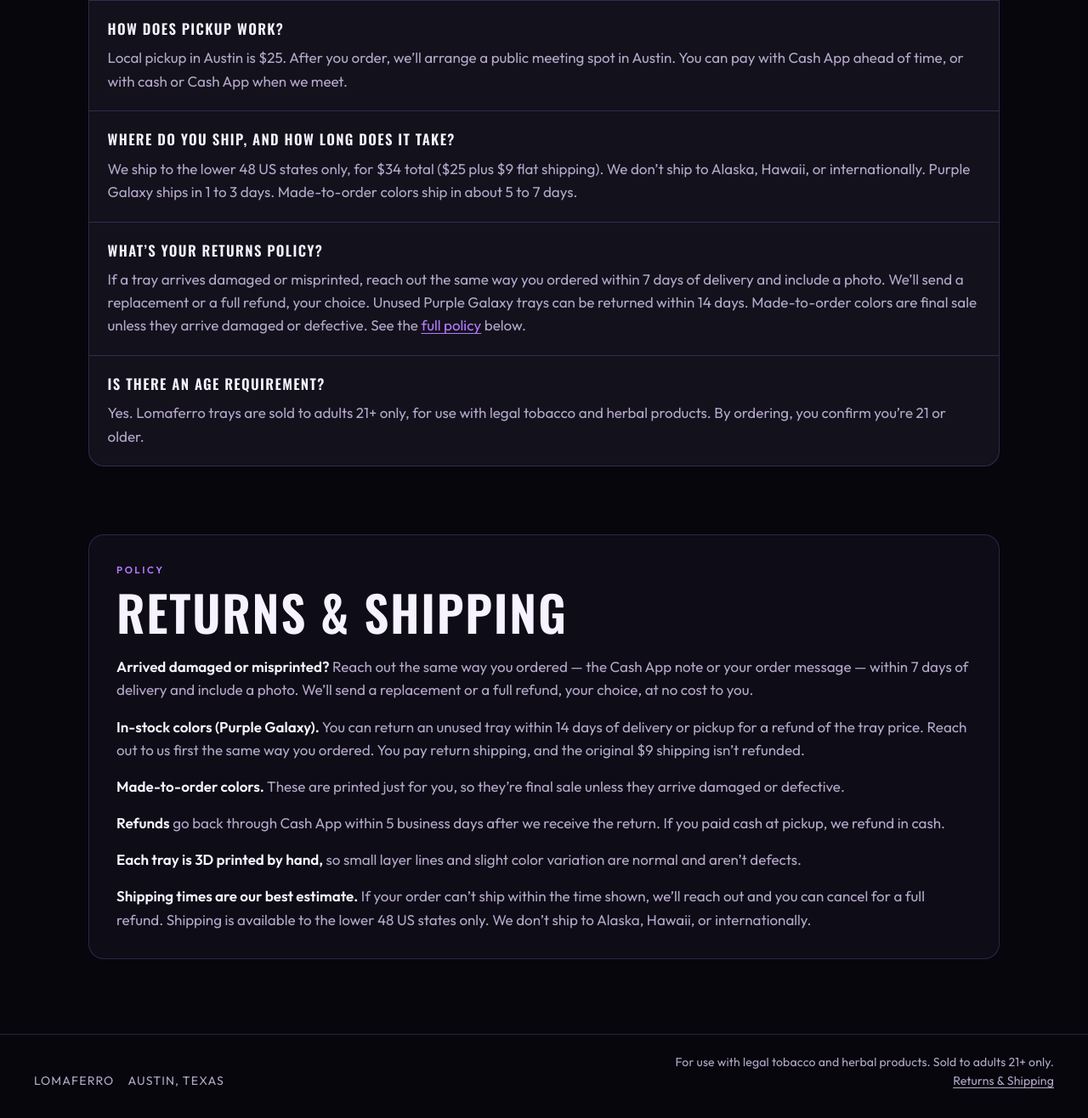
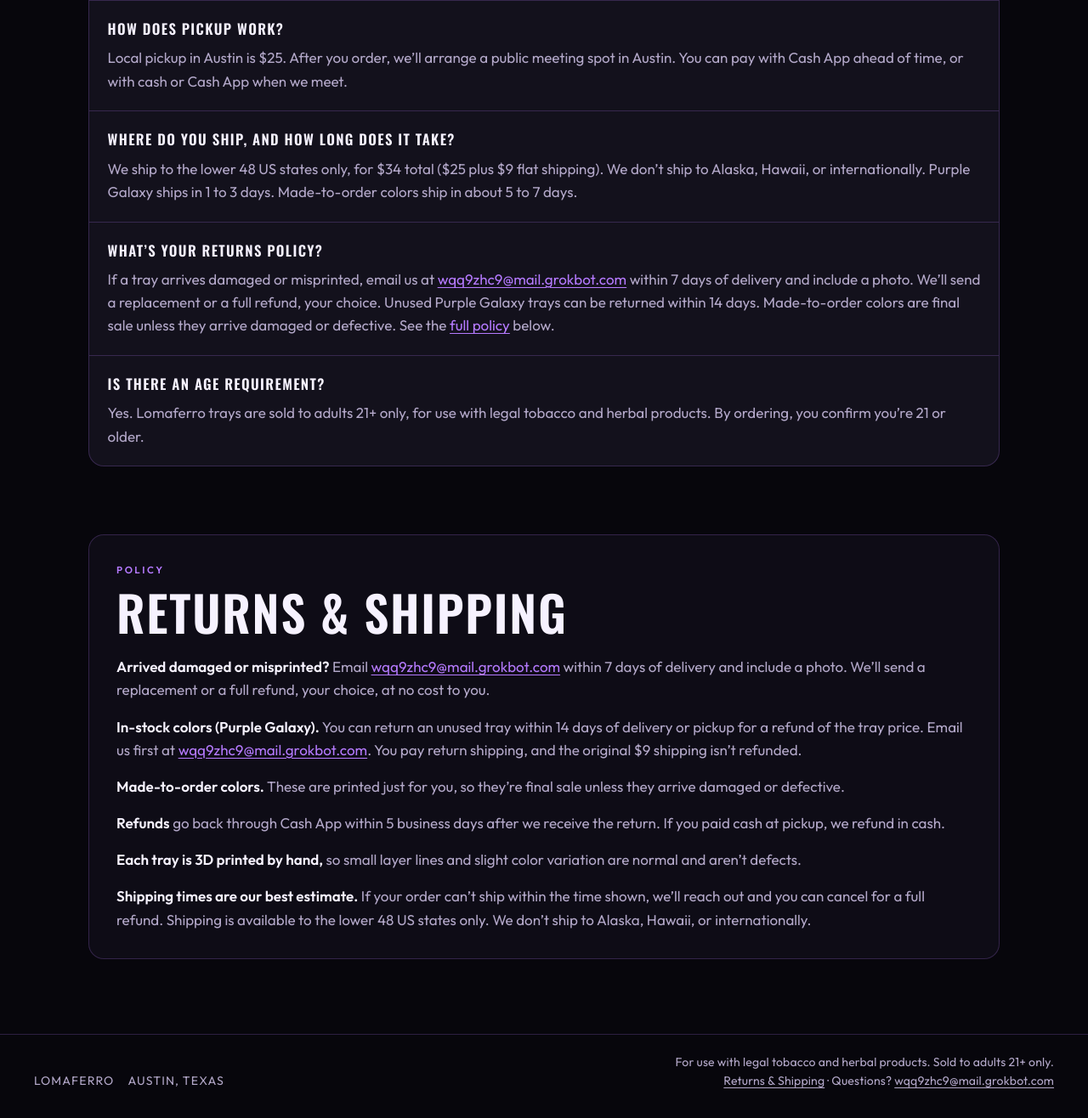
Before and after one commit to metamane1/lomaferro, a plain HTML site: page index.html in a window 1280 px wide. Shown: the part 5518-6834 px from the top of the page at 85% size. Drawn offline with Linux system fonts and the light colour scheme; some packages are replaced by stand-ins of ours; a script that the page names is missing.

Commit message:
Add business contact email

```diff
--- a/index.html
+++ b/index.html
@@ -363,7 +363,7 @@
         </li>
         <li class="faq-item">
           <h3>What’s your returns policy?</h3>
-          <p>If a tray arrives damaged or misprinted, reach out the same way you ordered within 7 days of delivery and include a photo. We’ll send a replacement or a full refund, your choice. Unused Purple Galaxy trays can be returned within 14 days. Made-to-order colors are final sale unless they arrive damaged or defective. See the <a href="#policy">full policy</a> below.</p>
+          <p>If a tray arrives damaged or misprinted, email us at <a href="mailto:wqq9zhc9@mail.grokbot.com">wqq9zhc9@mail.grokbot.com</a> within 7 days of delivery and include a photo. We’ll send a replacement or a full refund, your choice. Unused Purple Galaxy trays can be returned within 14 days. Made-to-order colors are final sale unless they arrive damaged or defective. See the <a href="#policy">full policy</a> below.</p>
         </li>
         <li class="faq-item">
           <h3>Is there an age requirement?</h3>
@@ -377,8 +377,8 @@
         <p class="eyebrow">Policy</p>
         <h2 id="policy-heading">Returns &amp; Shipping</h2>
         <ul>
-          <li><strong>Arrived damaged or misprinted?</strong> Reach out the same way you ordered — the Cash App note or your order message — within 7 days of delivery and include a photo. We’ll send a replacement or a full refund, your choice, at no cost to you.</li>
-          <li><strong>In-stock colors (Purple Galaxy).</strong> You can return an unused tray within 14 days of delivery or pickup for a refund of the tray price. Reach out to us first the same way you ordered. You pay return shipping, and the original $9 shipping isn’t refunded.</li>
+          <li><strong>Arrived damaged or misprinted?</strong> Email <a href="mailto:wqq9zhc9@mail.grokbot.com">wqq9zhc9@mail.grokbot.com</a> within 7 days of delivery and include a photo. We’ll send a replacement or a full refund, your choice, at no cost to you.</li>
+          <li><strong>In-stock colors (Purple Galaxy).</strong> You can return an unused tray within 14 days of delivery or pickup for a refund of the tray price. Email us first at <a href="mailto:wqq9zhc9@mail.grokbot.com">wqq9zhc9@mail.grokbot.com</a>. You pay return shipping, and the original $9 shipping isn’t refunded.</li>
           <li><strong>Made-to-order colors.</strong> These are printed just for you, so they’re final sale unless they arrive damaged or defective.</li>
           <li><strong>Refunds</strong> go back through Cash App within 5 business days after we receive the return. If you paid cash at pickup, we refund in cash.</li>
           <li><strong>Each tray is 3D printed by hand,</strong> so small layer lines and slight color variation are normal and aren’t defects.</li>
@@ -393,7 +393,7 @@
       <span>Lomaferro</span>
       <span>Austin, Texas</span>
     </div>
-    <p class="footer-legal">For use with legal tobacco and herbal products. Sold to adults 21+ only. <a href="#policy">Returns &amp; Shipping</a></p>
+    <p class="footer-legal">For use with legal tobacco and herbal products. Sold to adults 21+ only. <a href="#policy">Returns &amp; Shipping</a> · Questions? <a href="mailto:wqq9zhc9@mail.grokbot.com">wqq9zhc9@mail.grokbot.com</a></p>
   </footer>
 
   <script src="order.js" defer></script>
```
